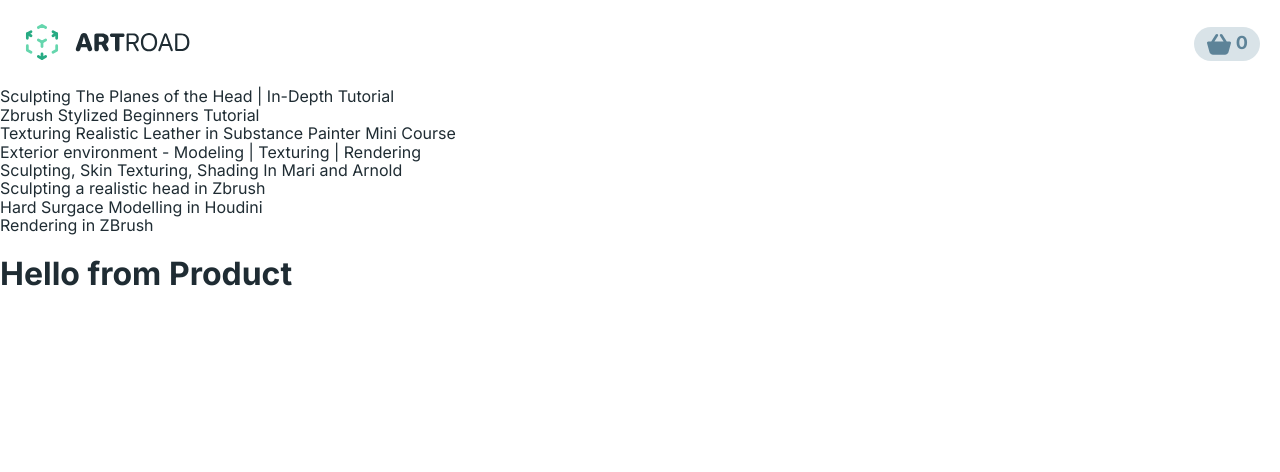
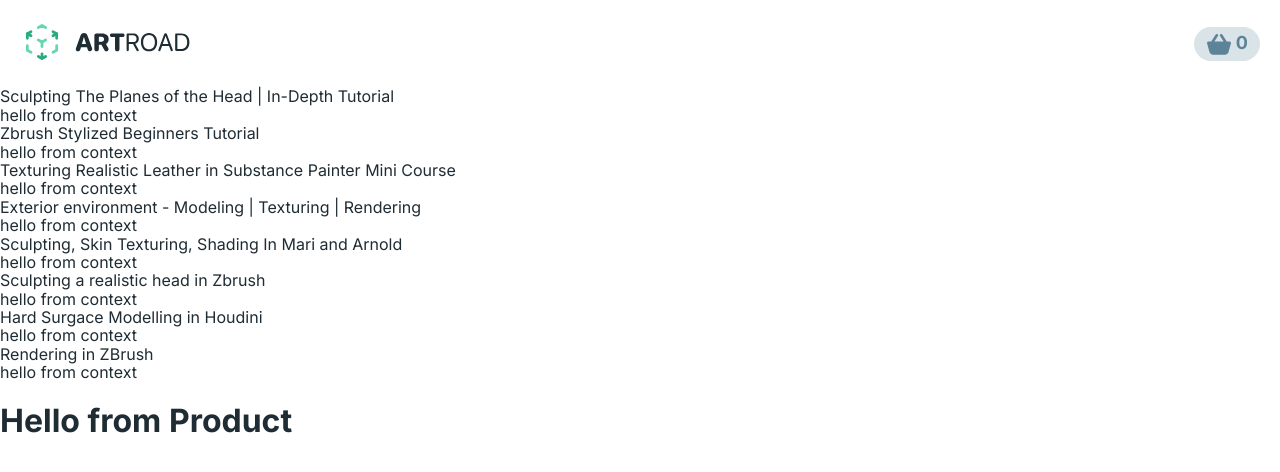
Before and after one commit to Ladzies/ArtRoad, a React (Create React App) app: page / in a window 1280 px wide. Shown: the top 472 px of the page. Built offline with nearby package versions, Linux system fonts and the light colour scheme.

Commit message:
set up context

```diff
--- a/src/Components/ui/ProductList.jsx
+++ b/src/Components/ui/ProductList.jsx
@@ -1,8 +1,10 @@
-import React, {useState} from 'react'
+import React, {useState, useContext} from 'react'
+import {ProductContext} from '../../context'
 import {digitalProducts} from '../../data'
 import UI_PRODUCT_CARD from './ProductCard'
 
 function UI_PRODUCT_LIST() {
+	const context = useContext(ProductContext)
 	const [products, setProducts] = useState(digitalProducts)
 	console.log(products)
 
@@ -11,6 +13,7 @@ function UI_PRODUCT_LIST() {
 			{products.map((product, index) => (
 				<div key={index}>
 					<div>{product.title}</div>
+					<div>{context}</div>
 				</div>
 			))}
 			<UI_PRODUCT_CARD />
--- /dev/null
+++ b/src/context.js
@@ -0,0 +1,11 @@
+import React from 'react'
+
+export const ProductContext = React.createContext()
+
+export function ProductProvider({children}) {
+	return (
+		<ProductContext.Provider value='hello from context'>
+			{children}
+		</ProductContext.Provider>
+	)
+}
--- a/src/index.js
+++ b/src/index.js
@@ -5,14 +5,17 @@ import App from './App'
 import {BrowserRouter as Router} from 'react-router-dom'
 import {S_GLOBAL} from './Components/styled/global'
 import {S_NORMALIZE} from './Components/styled/normalize'
+import {ProductProvider} from './context'
 
 ReactDOM.render(
-	<Router>
-		<S_GLOBAL />
-		<S_NORMALIZE />
-		<React.StrictMode>
-			<App />
-		</React.StrictMode>
-	</Router>,
+	<React.StrictMode>
+		<ProductProvider>
+			<Router>
+				<S_GLOBAL />
+				<S_NORMALIZE />
+				<App />
+			</Router>
+		</ProductProvider>
+	</React.StrictMode>,
 	document.getElementById('root')
 )
```
